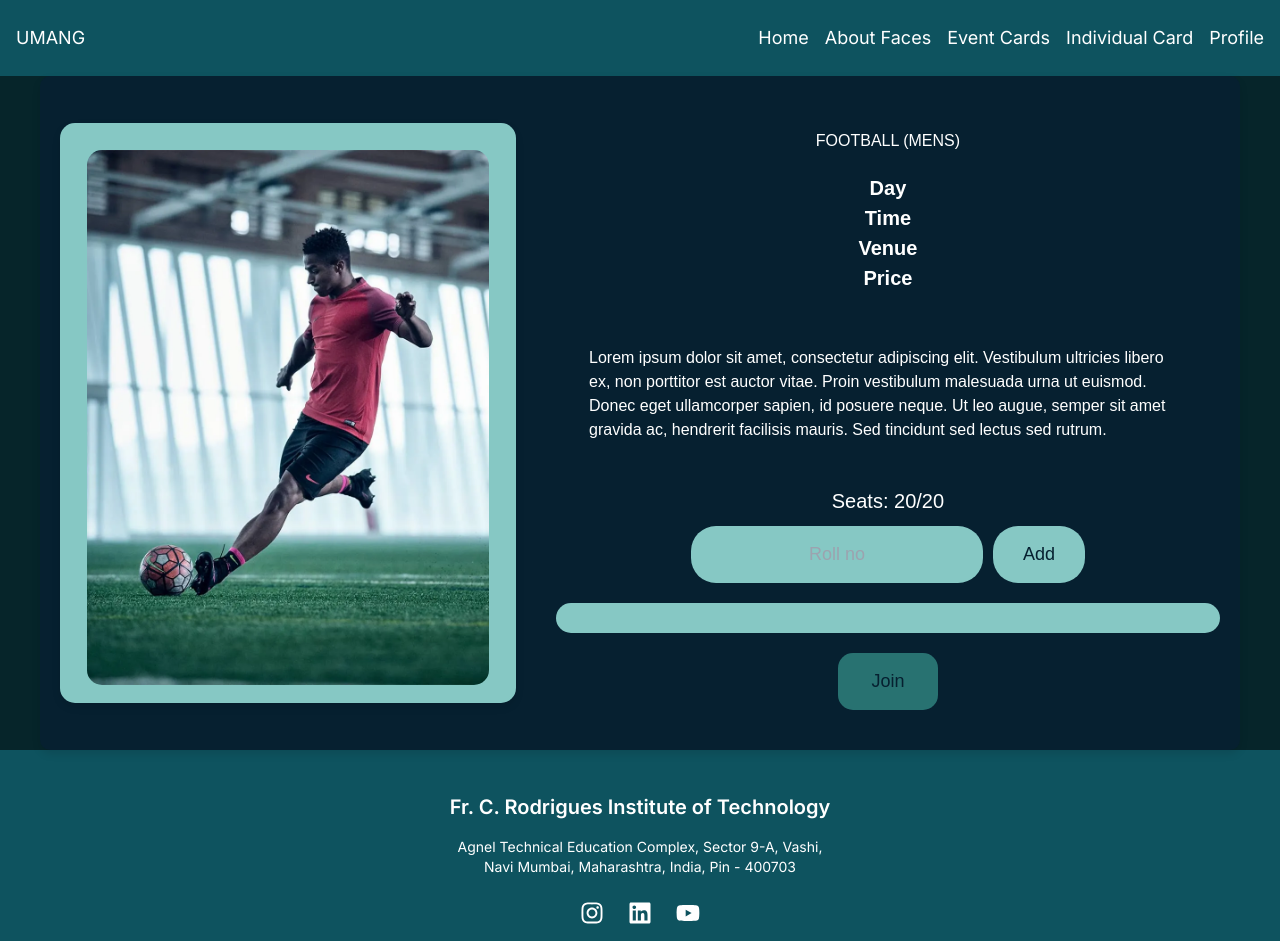
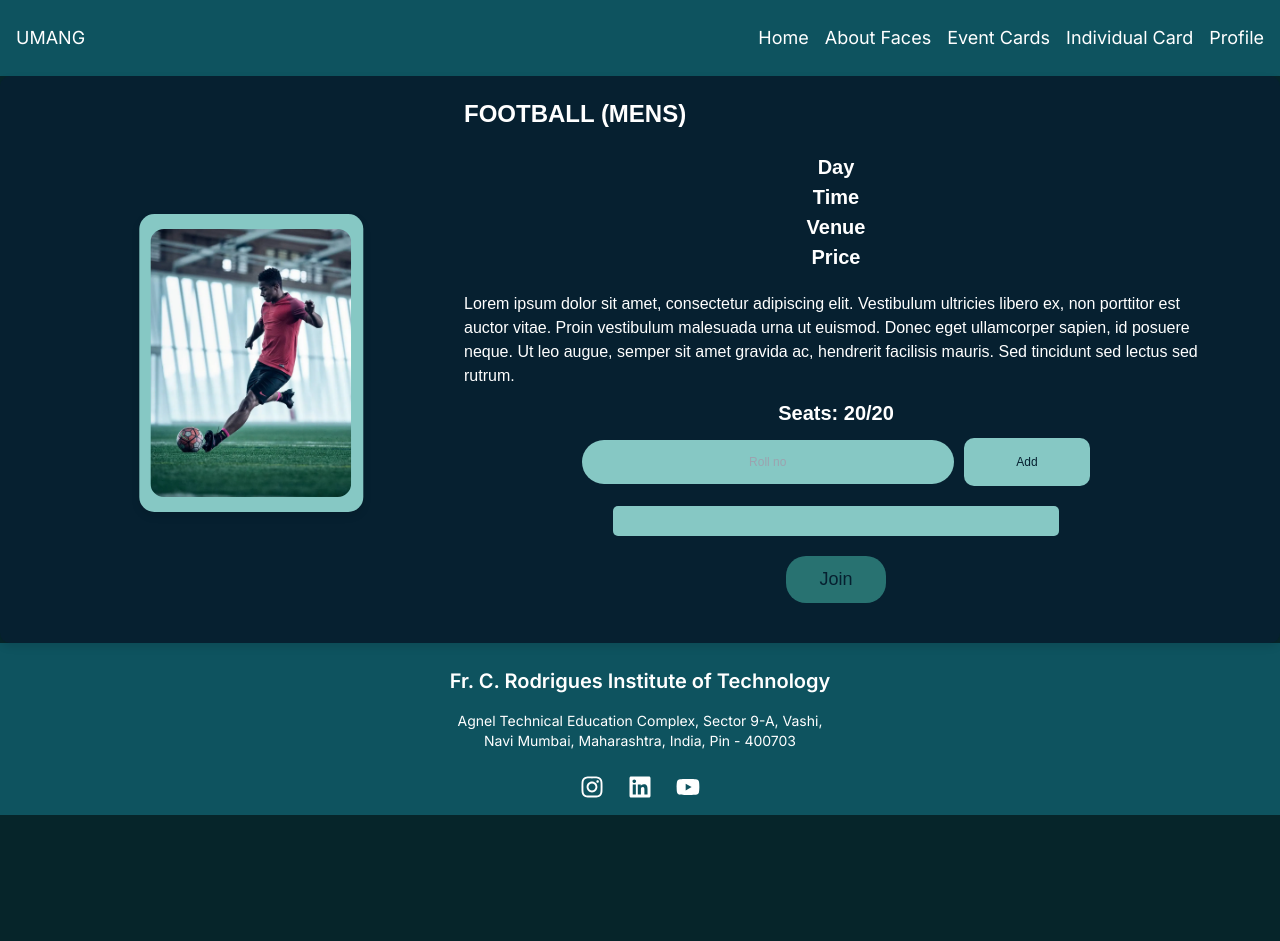
Before and after one commit to sojith29034/FACES2024-frontend, a React (Vite) app: page /individualCard in a window 1280 px wide. After the commit the page ends 815 px from the top, so only its background shows below. Built offline with nearby package versions, Linux system fonts and the light colour scheme.

Commit message:
added few styling

```diff
--- a/src/pages/individualCard/IndividualCard.css
+++ b/src/pages/individualCard/IndividualCard.css
@@ -1,11 +1,10 @@
 /* General styles for the event card */
 .event-card {
-    width: auto;
+    width: 100%;
     background-color: #062030;
     color: white;
-    border-radius: 10px;
     padding: 20px;
-    max-width: 1200px;
+    max-width: 1600px;
     margin: auto;
     font-family: Arial, sans-serif;
     display: flex;
@@ -31,10 +30,14 @@
 
 /* Image container styles */
 .event-image {
+    margin-top: 2%;
+    height:50%;
+    translate: -3% 0%;
+    /* margin-top: 4%; */
     background-color: #86c8c4; /* Background color surrounding the image */
     border-radius: 15px;
-    width: 100%;
-    padding-top: 100%; /* Square aspect ratio */
+    width: 75%;
+    /* padding-top: 40%; Square aspect ratio */
     overflow: hidden;
     box-shadow: 0 4px 8px rgba(0, 0, 0, 0.1);
     position: relative;
@@ -45,20 +48,20 @@
 
 /* Image styles */
 .event-image img {
-    margin-top: -94%;
-    margin-bottom: 4%;
-    max-width: 88%; /* Adjust max width to fit the image inside the container with padding */
-    max-height: 80%; /* Adjust max height to maintain the aspect ratio */
+    transform: scale(0.9) translate(0%, 0%);
+    max-width: 100%; /* Adjust to ensure the image doesn't exceed the container */
+    max-height: 440px; /* Ensure the image maintains its aspect ratio */
     object-fit: contain; /* Ensure the image is fully contained within the box */
     border-radius: 15px; /* Match the container's rounded corners */
 }
 
+
 /* Event title styles */
-h2 {
-    padding-top: 5%;
-    margin: 20px 10px;
-    font-size: 18px;
-    text-align: center;
+.big-bold-text {
+    font-size: 24px; /* Adjust the size as needed */
+    font-weight: bold;
+    justify-self: center;
+    justify-content: center;
 }
 
 /* Styling the event details section */
@@ -78,7 +81,7 @@ h2 {
 .event-description {
     font-size: 14px;
     line-height: 1.5;
-    margin: 5%;
+    /* margin: 5%; */
     text-align: justify;
 }
 
@@ -101,6 +104,9 @@ h2 {
 
 /* Input field styles */
 .roll-number-input input {
+    width: 50%;
+    height: 0.2%;
+    justify-content: center;
     padding: 10px 20px;
     font-size: 16px;
     border-radius: 25px;
@@ -114,19 +120,25 @@ h2 {
 /* Button styles */
 .roll-number-input button {
     padding: 10px 20px;
+    width: 17%;
+    height: 1%;
     font-size: 16px;
     background-color: #86c8c4;
     color: #062030;
     border: none;
     cursor: pointer;
-    border-radius: 25px;
+    border-radius: 10px;
     outline: none;
 }
 
 /* Roll number container styles */
 .roll-number-list-container {
+    width: 60%;
+    align-self: center;
+    /* height: 5%; */
+    justify-content: center;
     background-color: #86c8c4;
-    border-radius: 15px;
+    border-radius: 5px;
     padding: 15px;
     margin-bottom: 20px;
 }
@@ -143,7 +155,7 @@ h2 {
 .roll-number {
     background-color: #BDE1DF;
     padding: 10px 20px;
-    border-radius: 10px;
+    border-radius: 5px;
     font-size: 14px;
     color: #062030;
     border: 2px solid #062030;
@@ -159,7 +171,7 @@ h2 {
     padding: 10px 20px;
     font-size: 16px;
     color: #062030;
-    border-radius: 15px;
+    border-radius: 20px;
     cursor: pointer;
     outline: none;
     margin-bottom: 20px;
@@ -172,30 +184,28 @@ h2 {
     }
 
     .left-section {
-        width: 40%; /* Left section takes up 40% of the width */
+        width: 30%; /* Left section takes up 40% of the width */
     }
 
     .right-section {
         width: 60%; /* Right section takes up 60% of the width */
-        padding-left: 20px; /* Add some padding for spacing */
+        padding-left: 0px; /* Add some padding for spacing */
     }
 
     .event-image {
-        width: 100%;
-        padding-top: 100%; /* Maintain square aspect ratio */
+        width: 60%;
+        height: 20%;
+        /* padding-top: 40%; Maintain square aspect ratio */
     }
 
-    h2 {
-        font-size: 24px;
-        text-align: center;
-        justify-content: center;
-    }
 
     .event-details {
         font-size: 20px;
         /* align-items: flex-start; */
         text-align: center;
         justify-content: center;
+        /* margin-left: 1%;
+        margin-right: 2%; */
     }
 
     .event-description {
@@ -209,12 +219,12 @@ h2 {
 
     .roll-number-input input, .roll-number-input button {
         padding: 15px 30px;
-        font-size: 18px;
+        font-size: 12px;
     }
 
     .join-button {
         width: 100px;
-        padding: 15px 30px;
+        /* padding: 15px 30px; */
         font-size: 18px;
     }
 }
--- a/src/pages/individualCard/IndividualCard.jsx
+++ b/src/pages/individualCard/IndividualCard.jsx
@@ -30,14 +30,16 @@ const IndividualCard = () => {
         </div>
       </div>
       <div className="right-section">
-        <h2>FOOTBALL (MENS)</h2>
+        <div className="title">
+          <span className="big-bold-text">FOOTBALL (MENS)</span>
+        </div>
         <div className="event-details">
           <p>Day<br />Time<br />Venue<br />Price</p>
         </div>
         <p className="event-description">
           Lorem ipsum dolor sit amet, consectetur adipiscing elit. Vestibulum ultricies libero ex, non porttitor est auctor vitae. Proin vestibulum malesuada urna ut euismod. Donec eget ullamcorper sapien, id posuere neque. Ut leo augue, semper sit amet gravida ac, hendrerit facilisis mauris. Sed tincidunt sed lectus sed rutrum.
         </p>
-        <div className="seats-info">Seats: {seats - rollNumbers.length}/{seats}</div>
+        <div className="seats-info"><b>Seats: {seats - rollNumbers.length}/{seats}</b></div>
         <div className="roll-number-input">
           <input
             type="text"
```
